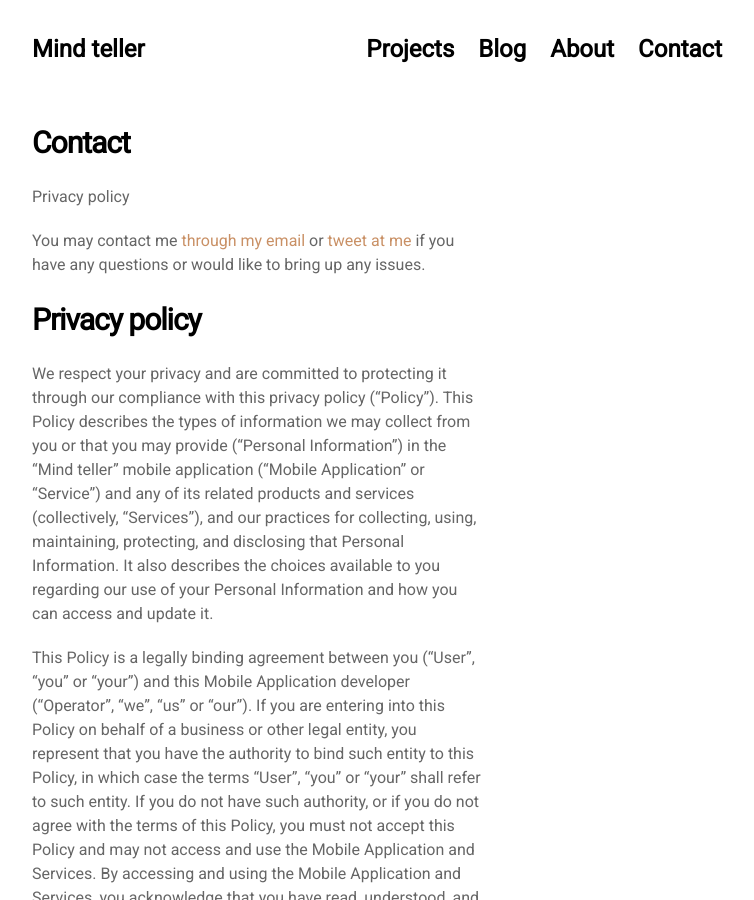
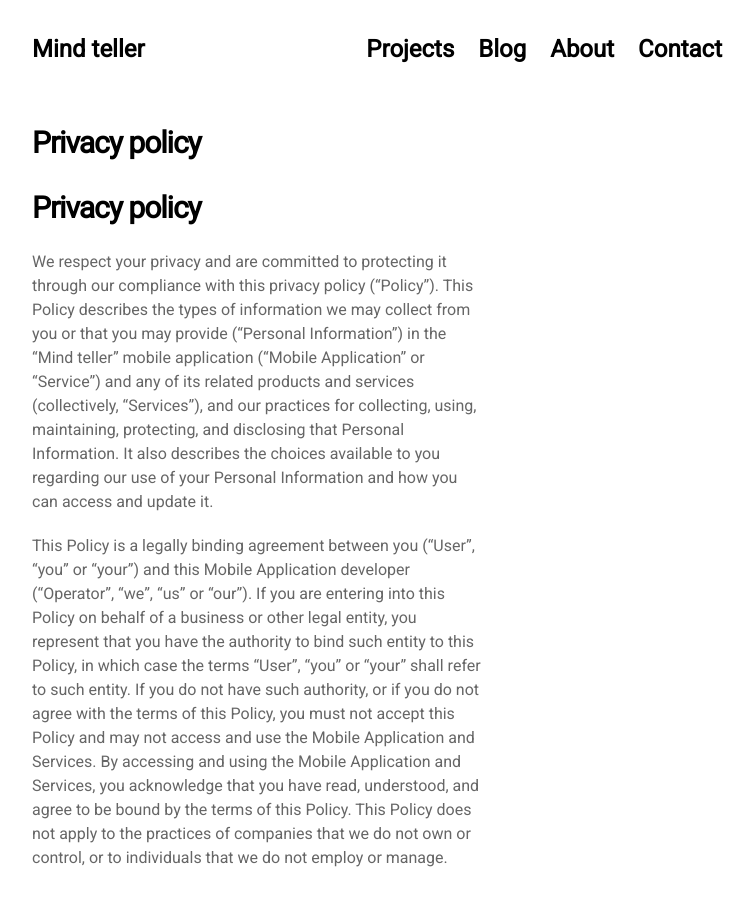
Before and after one commit to juneyoon/juneyoon.github.io, a Jekyll site: the page built from pages/contact.md, in a window 1280 px wide and 900 px high. Shown: the whole window, without its empty margins (263-1017 px from the left). Built offline with Jekyll 4.4.1, drawn with Linux system fonts in a browser that asks for light colours; nearby versions of some CDN libraries.

Commit message:
pp updated

```diff
--- a/pages/contact.md
+++ b/pages/contact.md
@@ -4,10 +4,7 @@ title: Privacy policy
 permalink: /contact
 ---
 
-# Contact
-Privacy policy
-
-You may contact me [through my email](mailto:l.nguyen.paul@gmail.com) or [tweet at me](https://twitter.com/intent/tweet?text=%40paululele) if you have any questions or would like to bring up any issues.
+# Privacy policy
 
 <h1>Privacy policy</h1>
 <p>We respect your privacy and are committed to protecting it through our compliance with this privacy policy (&#8220;Policy&#8221;). This Policy describes the types of information we may collect from you or that you may provide (&#8220;Personal Information&#8221;) in the &#8220;Mind teller&#8221; mobile application (&#8220;Mobile Application&#8221; or &#8220;Service&#8221;) and any of its related products and services (collectively, &#8220;Services&#8221;), and our practices for collecting, using, maintaining, protecting, and disclosing that Personal Information. It also describes the choices available to you regarding our use of your Personal Information and how you can access and update it.</p>
```
